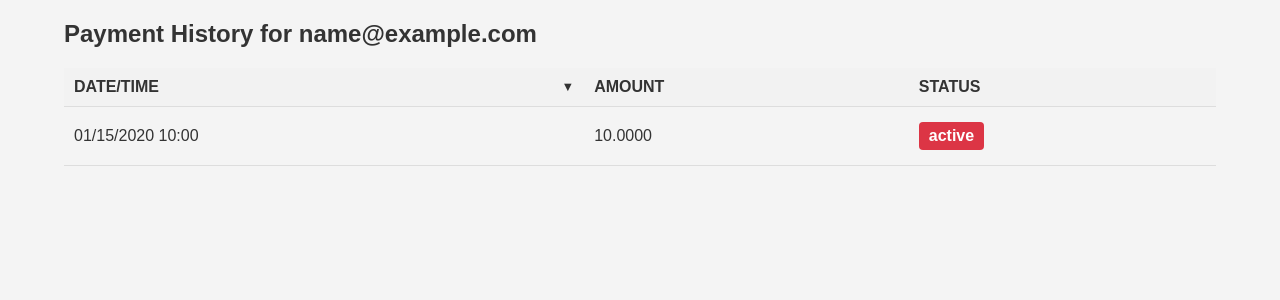
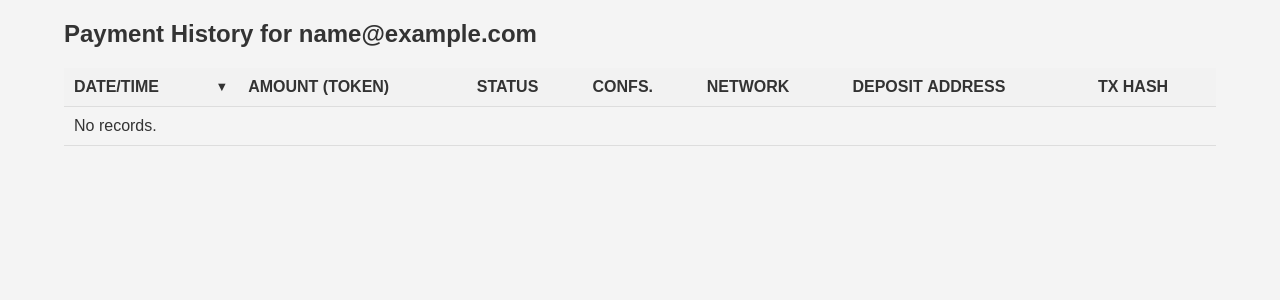
Before and after one commit to Smarandii/hvmnd-admin-panel, a Flask app: page /webapp_payment_history/1/ in a window 1280 px wide. Shown: the part 153-453 px from the top of the page. Run offline with Flask 3, Linux system fonts and the light colour scheme; the visitor is signed in with stand-in values (Sample User, id 1); a database or web service that is not in the repository returns one stand-in record (values such as "Sample title"); some libraries are stand-ins or nearby versions.

Commit message:
hvmnd-admin-panel v2.4.0 | finish crypto payments page

```diff
--- a/app/repositories/webapp_payments.py
+++ b/app/repositories/webapp_payments.py
@@ -1,28 +1,45 @@
-# app/repositories/webapp_payments.py
 from typing import Any
 from app.db import get_conn
+from psycopg2 import sql as _psql
 
 
-_ALLOWED_SORT_COLS = {"id", "amount", "status", "created_at"}
+_ALLOWED_SORT_COLS = {
+    "id", "amount", "status", "confirmations", "created_at",
+    "network_name", "token_symbol"
+}
 
 
 class WebAppPaymentRepository:
-    """Access helper for *crypto_payment_transactions* and a user brief."""
+    """Access helper for *crypto_payment_transactions* plus joins to
+       address & network for richer UI tables.
+    """
 
     def list_for_user(
         self, user_id: int, *, sort_by: str = "created_at", order: str = "desc"
-    ) -> list[tuple[Any, ...]]:
+    ) -> list[tuple]:
         sort_col  = sort_by if sort_by in _ALLOWED_SORT_COLS else "created_at"
-        order_sql = "ASC" if order == "asc" else "DESC"
+        order_sql = _psql.SQL("ASC") if order == "asc" else _psql.SQL("DESC")
 
-        sql = f"""
-            SELECT id, user_id, amount, status, created_at
-            FROM   crypto_payment_transactions
-            WHERE  user_id = %s
-            ORDER  BY {sort_col} {order_sql}
-        """
+        qry = _psql.SQL("""
+            SELECT  t.id,
+                    t.user_id,
+                    t.amount,
+                    t.status,
+                    t.confirmations,
+                    t.created_at,
+                    t.transaction_hash,
+                    n.name          AS network_name,
+                    n.token_symbol  AS token_symbol,
+                    COALESCE(d.address, '') AS deposit_address
+            FROM    crypto_payment_transactions t
+            LEFT JOIN crypto_networks         n ON n.id = t.network_id
+            LEFT JOIN crypto_deposit_addresses d ON d.id = t.deposit_address_id
+            WHERE   t.user_id = %s
+            ORDER BY {sort} {ord}
+        """).format(sort=_psql.Identifier(sort_col), ord=order_sql)
+
         with get_conn() as (_, cur):
-            cur.execute(sql, (user_id,))
+            cur.execute(qry, (user_id,))
             return cur.fetchall()
 
     def fetch_user_brief(self, user_id: int) -> tuple[Any, ...] | None:
--- a/static/css/payment-history.css
+++ b/static/css/payment-history.css
@@ -144,3 +144,8 @@
 .breadcrumb-item.active {
     color: #6c757d;
 }
+
+.status.confirmed  { background-color: #28a745; }   /* green   */
+.status.pending    { background-color: #ffc107; }   /* amber   */
+.status.failed,
+.status.error      { background-color: #dc3545; }   /* red     */
--- a/templates/webapp_payment_history.html
+++ b/templates/webapp_payment_history.html
@@ -17,51 +17,94 @@
 
   <h2>Payment History for {{ user[1] }}</h2>
 
+  {% set s = sort %}{% set o = order %}
+
   <div class="history-table">
     <table>
       <thead>
         <tr>
-          {% set s = sort %}
-          {% set o = order %}
+          {# ------------------------- sortable headers -------------------- #}
           <th>
-            <a href="{{ url_for('webapp_users.payment_history_wa', user_id=user[0],
-                                 sort='created_at', order='asc' if s=='created_at' and o!='asc' else 'desc') }}">
+            <a href="{{ url_for('webapp_users.payment_history_wa',
+                                 user_id=user[0],
+                                 sort='created_at',
+                                 order='asc' if s=='created_at' and o!='asc' else 'desc') }}">
               Date/Time
               {% if s=='created_at' %}
                 <span class="sort-arrow">{{ '▲' if o=='asc' else '▼' }}</span>
               {% endif %}
             </a>
           </th>
+
           <th>
-            <a href="{{ url_for('webapp_users.payment_history_wa', user_id=user[0],
-                                 sort='amount', order='asc' if s=='amount' and o!='asc' else 'desc') }}">
-              Amount
+            <a href="{{ url_for('webapp_users.payment_history_wa',
+                                 user_id=user[0],
+                                 sort='amount',
+                                 order='asc' if s=='amount' and o!='asc' else 'desc') }}">
+              Amount&nbsp;({{ payments[0][8] if payments else 'token' }})
               {% if s=='amount' %}
                 <span class="sort-arrow">{{ '▲' if o=='asc' else '▼' }}</span>
               {% endif %}
             </a>
           </th>
+
           <th>
-            <a href="{{ url_for('webapp_users.payment_history_wa', user_id=user[0],
-                                 sort='status', order='asc' if s=='status' and o!='asc' else 'desc') }}">
+            <a href="{{ url_for('webapp_users.payment_history_wa',
+                                 user_id=user[0],
+                                 sort='status',
+                                 order='asc' if s=='status' and o!='asc' else 'desc') }}">
               Status
               {% if s=='status' %}
                 <span class="sort-arrow">{{ '▲' if o=='asc' else '▼' }}</span>
               {% endif %}
             </a>
           </th>
+
+          <th>
+            <a href="{{ url_for('webapp_users.payment_history_wa',
+                                 user_id=user[0],
+                                 sort='confirmations',
+                                 order='asc' if s=='confirmations' and o!='asc' else 'desc') }}">
+              Confs.
+              {% if s=='confirmations' %}
+                <span class="sort-arrow">{{ '▲' if o=='asc' else '▼' }}</span>
+              {% endif %}
+            </a>
+          </th>
+
+          <th>Network</th>
+          <th>Deposit&nbsp;Address</th>
+          <th>Tx&nbsp;Hash</th>
         </tr>
       </thead>
 
       <tbody>
       {% for p in payments %}
+        {#
+          tuple layout returned by repo:
+          0-id 1-user_id 2-amount 3-status 4-confirmations 5-created_at
+          6-tx_hash 7-network_name 8-token_symbol 9-address
+        #}
         <tr>
-          <td>{{ p[4].strftime('%m/%d/%Y %H:%M') }}</td>
+          <td>{{ p[5].strftime('%m/%d/%Y %H:%M') }}</td>
           <td>{{ "%.4f"|format(p[2]) }}</td>
-          <td><span class="status {{ 'paid' if p[3].lower() == 'paid' else 'unpaid' }}">{{ p[3] }}</span></td>
+
+          {# ----- colour coding by lower-case status ---------------------- #}
+          {% set cls = p[3].lower() %}
+          <td><span class="status {{ cls }}">{{ p[3] }}</span></td>
+
+          <td>{{ p[4] }}</td>
+          <td>{{ p[7] }} ({{ p[8] }})</td>
+          <td title="{{ p[9] }}">{{ p[9][:6] }}…{{ p[9][-6:] }}</td>
+          <td>
+            {% if p[6] %}
+              <a href="https://tronscan.org/#/transaction/{{ p[6] }}"
+                 target="_blank">view</a>
+            {% endif %}
+          </td>
         </tr>
       {% else %}
-        <tr><td colspan="3">No records.</td></tr>
+        <tr><td colspan="7">No records.</td></tr>
       {% endfor %}
       </tbody>
     </table>
```
